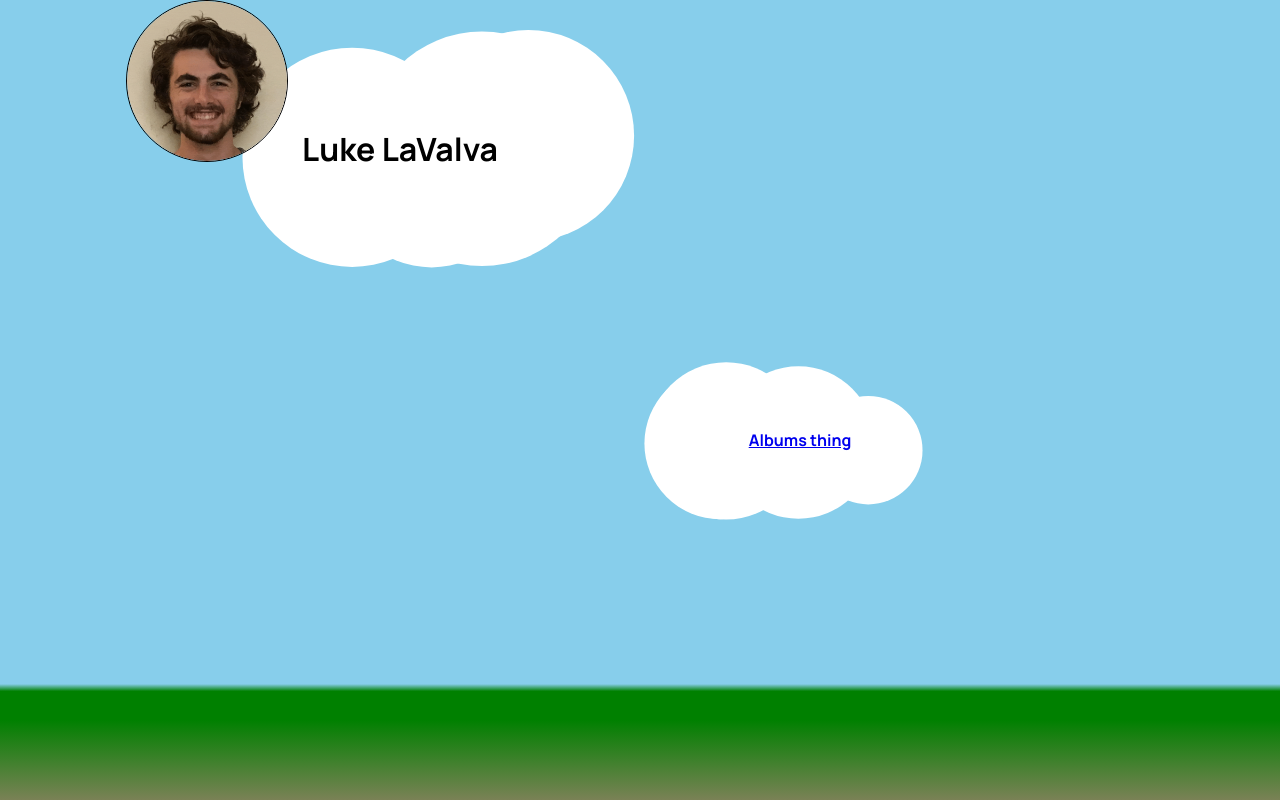
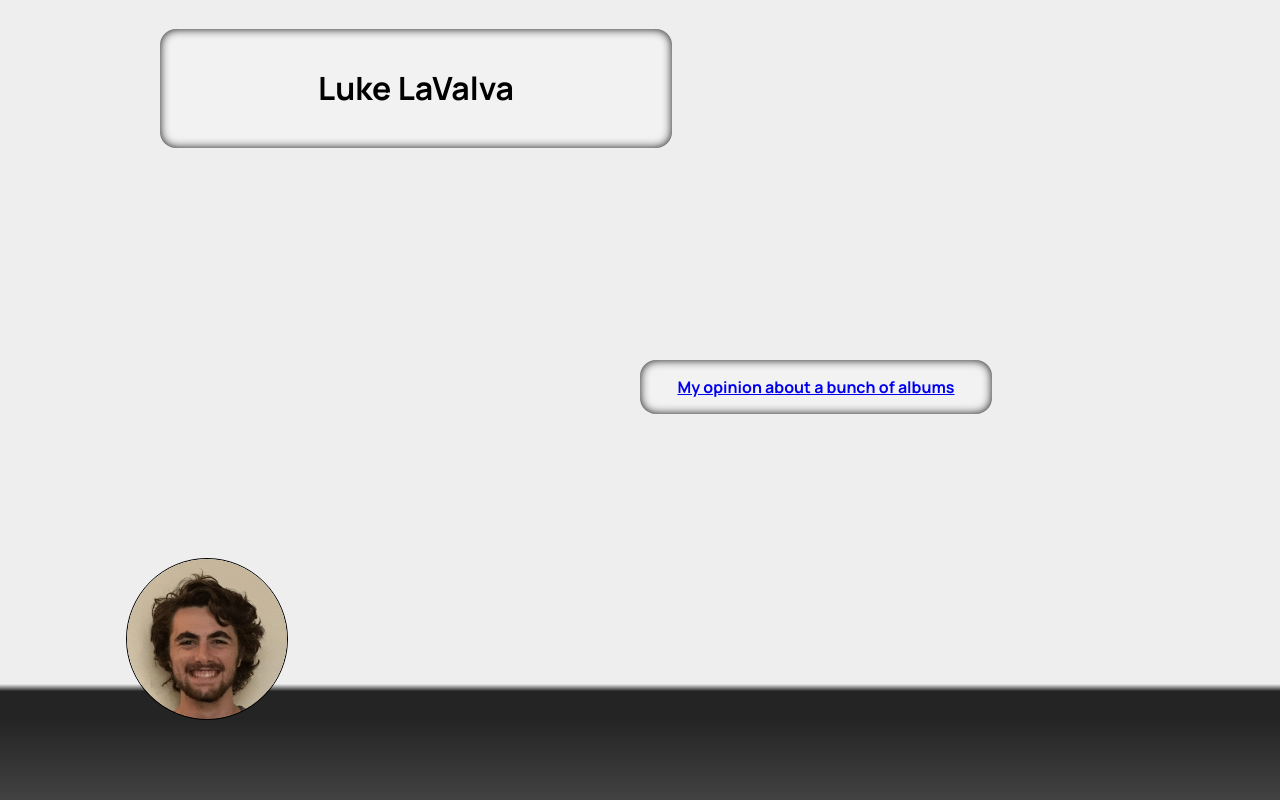
Before and after one commit to LuLaValva/lukelavalva.com, a React (Create React App) app: page / in a window 1280 px wide. Built offline with nearby package versions, Linux system fonts and the light colour scheme.

Commit message:
Changed theme entirely

```diff
--- /dev/null
+++ b/src/Elements/BoxInSky.tsx
@@ -0,0 +1,28 @@
+import React from "react";
+import styles from "../styles/App.module.css";
+
+interface Props {
+  width: number;
+  left: number;
+  top: number;
+  color?: string;
+  children?: string | React.ReactNode;
+}
+
+const BoxInSky = (props: Props) => {
+  let boxStyle: React.CSSProperties = {
+    width: props.width + "em",
+    left: props.left + "em",
+    top: props.top + "%",
+  };
+
+  if (props.color !== null) boxStyle.backgroundColor = props.color;
+
+  return (
+    <div className={styles.boxInSky} style={boxStyle}>
+      {props.children}
+    </div>
+  );
+};
+
+export default BoxInSky;
--- a/src/Elements/Cloud.tsx
+++ b/src/Elements/Cloud.tsx
@@ -1,7 +1,7 @@
 import React from "react";
 import { useEffect } from "react";
 import { useState } from "react";
-import styles from "../styles/App.module.css";
+import styles from "../styles/Cloud.module.css";
 
 interface Props {
   width: number;
--- a/src/Pages/Home.tsx
+++ b/src/Pages/Home.tsx
@@ -2,7 +2,7 @@ import React from "react";
 import { useState } from "react";
 import { Link } from "react-router-dom";
 import styles from "../styles/App.module.css";
-import Cloud from "../Elements/Cloud";
+import BoxInSky from "../Elements/BoxInSky";
 
 interface Props {}
 
@@ -19,15 +19,15 @@ const Home = (props: Props) => {
 
   return (
     <div className={styles.sky} onScroll={handleScroll} onWheel={handleWheel}>
-      <Cloud width={30} left={10} top={4}>
+      <BoxInSky width={30} left={10} top={4}>
         <h1>Luke LaValva</h1>
-      </Cloud>
-      <Cloud width={20} left={40} top={50}>
-        <Link to="/albums">Albums thing</Link>
-      </Cloud>
-      <Cloud width={24} left={800} top={0}>
+      </BoxInSky>
+      <BoxInSky width={20} left={40} top={50}>
+        <Link to="/albums">My opinion about a bunch of albums</Link>
+      </BoxInSky>
+      <BoxInSky width={24} left={800} top={2}>
         Haha you made it to the end
-      </Cloud>
+      </BoxInSky>
       <img
         src="me_circle.gif"
         className={styles.rollingPicture}
--- a/src/styles/App.module.css
+++ b/src/styles/App.module.css
@@ -24,11 +24,10 @@ body {
   position: relative;
   overflow-x: scroll;
   overflow-y: hidden;
-  white-space: nowrap;
   padding-bottom: -5vh;
 
-  background-color: skyblue;
-  background-image: linear-gradient(to top, green 4%, skyblue 5%);
+  background-color: #eee;
+  background-image: linear-gradient(to top, #242424 4%, #eee 5%);
   -ms-overflow-style: none;
   scrollbar-width: none;
 }
@@ -39,7 +38,7 @@ body {
 .ground {
   height: 110vh;
   padding-top: 11vh;
-  background-image: linear-gradient(to bottom, green, #948268 10%);
+  background-image: linear-gradient(to bottom, #242424, #454545 9%);
 }
 
 .rollingPicture {
@@ -47,21 +46,16 @@ body {
   width: 20vmin;
   min-width: 130px;
   border-radius: 50%;
+  top: 90%;
   border: 1px solid black;
   z-index: 300;
 }
 
-.cloud {
+.boxInSky {
   position: absolute;
-  display: flex;
-  align-items: center;
-  justify-content: center;
+  text-align: center;
+  border-radius: 1em;
+  box-shadow: inset 0 0 10px #121212;
+  background-color: #f2f2f2;
+  padding: 1em;
 }
-
-.cloud > svg {
-  position: absolute;
-}
-
-.cloud > div {
-  z-index: 1;
-}
```
Also changed, not shown: src/styles/Cloud.module.css (added, +18 -0 lines).
